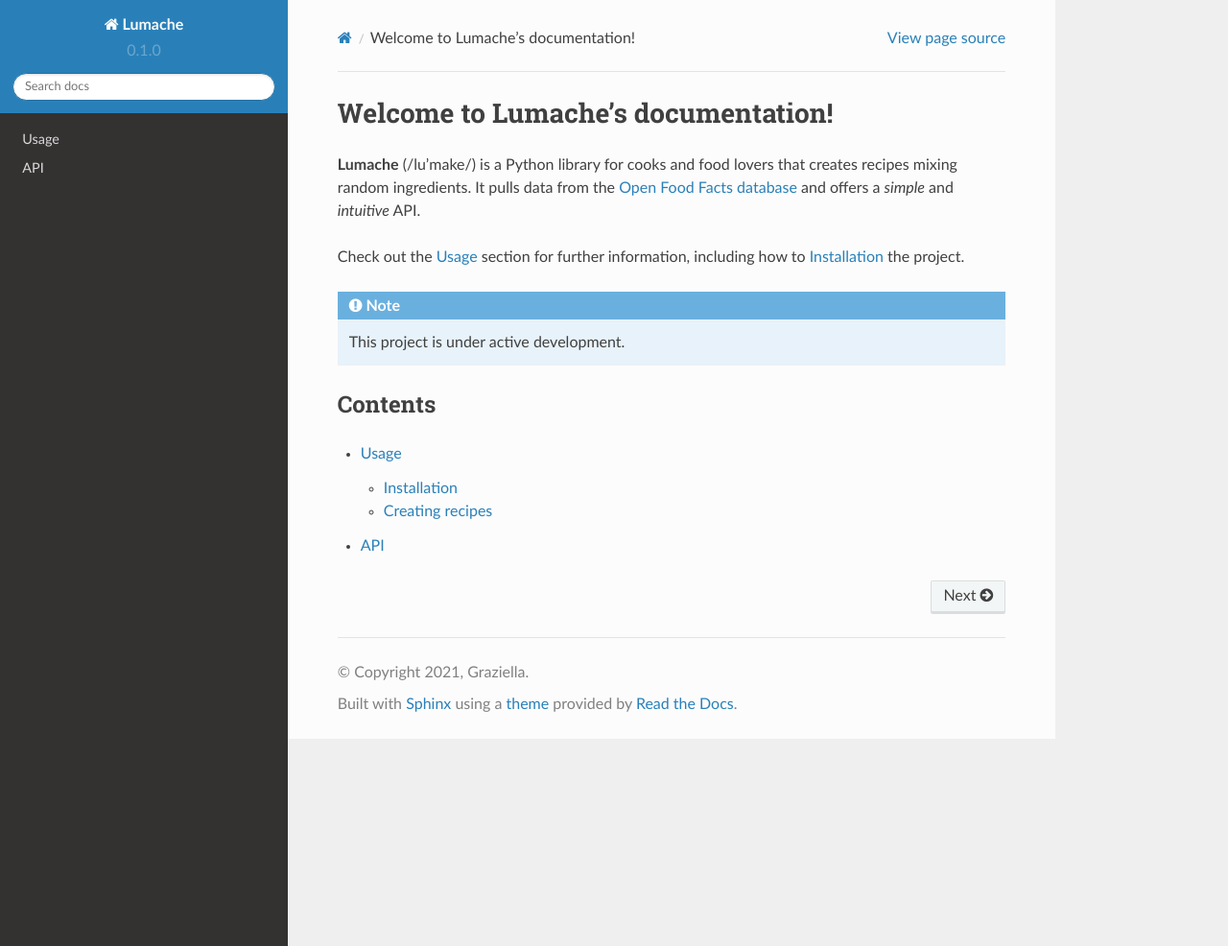
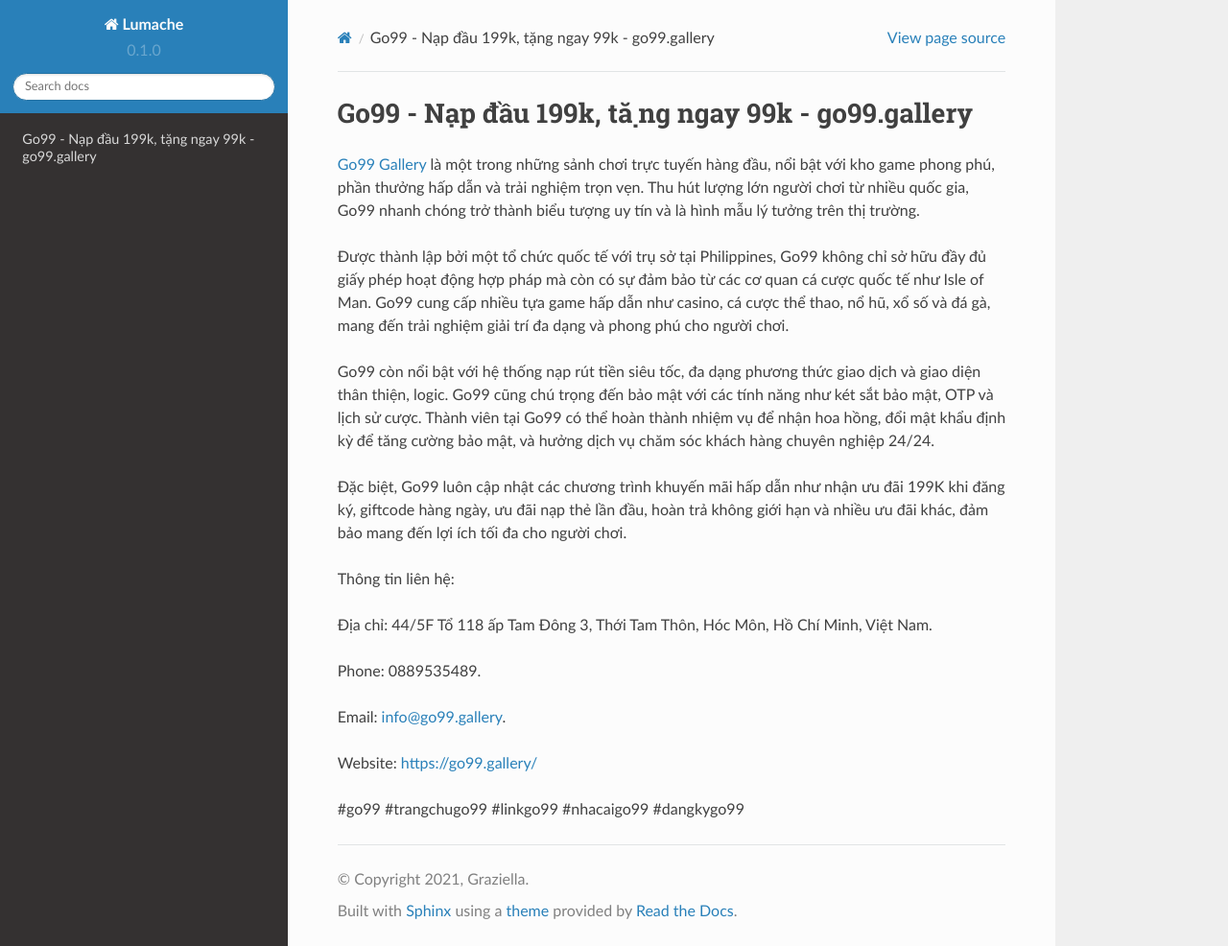
Before and after one commit to cacildalopes857/go99gallery, a Sphinx documentation site: the page built from docs/source/index.rst, in a window 1280 px wide and 986 px high. Shown: the whole window at 96% size. Built offline with Sphinx 7.4.7 and the Read the Docs theme 2.0.0, drawn with Linux system fonts in a browser that asks for light colours.

Commit message:
Update index.rst

```diff
--- a/docs/source/index.rst
+++ b/docs/source/index.rst
@@ -1,22 +1,22 @@
-Welcome to Lumache's documentation!
+Go99 - Nạp đầu 199k, tặng ngay 99k - go99.gallery
 ===================================
 
-**Lumache** (/lu'make/) is a Python library for cooks and food lovers
-that creates recipes mixing random ingredients.
-It pulls data from the `Open Food Facts database <https://world.openfoodfacts.org/>`_
-and offers a *simple* and *intuitive* API.
+`Go99 Gallery <https://go99.gallery/>`_ là một trong những sảnh chơi trực tuyến hàng đầu, nổi bật với kho game phong phú, phần thưởng hấp dẫn và trải nghiệm trọn vẹn. Thu hút lượng lớn người chơi từ nhiều quốc gia, Go99 nhanh chóng trở thành biểu tượng uy tín và là hình mẫu lý tưởng trên thị trường.
 
-Check out the :doc:`usage` section for further information, including
-how to :ref:`installation` the project.
+Được thành lập bởi một tổ chức quốc tế với trụ sở tại Philippines, Go99 không chỉ sở hữu đầy đủ giấy phép hoạt động hợp pháp mà còn có sự đảm bảo từ các cơ quan cá cược quốc tế như Isle of Man. Go99 cung cấp nhiều tựa game hấp dẫn như casino, cá cược thể thao, nổ hũ, xổ số và đá gà, mang đến trải nghiệm giải trí đa dạng và phong phú cho người chơi.
 
-.. note::
+Go99 còn nổi bật với hệ thống nạp rút tiền siêu tốc, đa dạng phương thức giao dịch và giao diện thân thiện, logic. Go99 cũng chú trọng đến bảo mật với các tính năng như két sắt bảo mật, OTP và lịch sử cược. Thành viên tại Go99 có thể hoàn thành nhiệm vụ để nhận hoa hồng, đổi mật khẩu định kỳ để tăng cường bảo mật, và hưởng dịch vụ chăm sóc khách hàng chuyên nghiệp 24/24.
 
-   This project is under active development.
+Đặc biệt, Go99 luôn cập nhật các chương trình khuyến mãi hấp dẫn như nhận ưu đãi 199K khi đăng ký, giftcode hàng ngày, ưu đãi nạp thẻ lần đầu, hoàn trả không giới hạn và nhiều ưu đãi khác, đảm bảo mang đến lợi ích tối đa cho người chơi.
 
-Contents
---------
+Thông tin liên hệ:
 
-.. toctree::
+Địa chỉ: 44/5F Tổ 118 ấp Tam Đông 3, Thới Tam Thôn, Hóc Môn, Hồ Chí Minh, Việt Nam.
 
-   usage
-   api
+Phone: 0889535489.
+
+Email: info@go99.gallery.
+
+Website: https://go99.gallery/
+
+#go99 #trangchugo99 #linkgo99 #nhacaigo99 #dangkygo99
```
